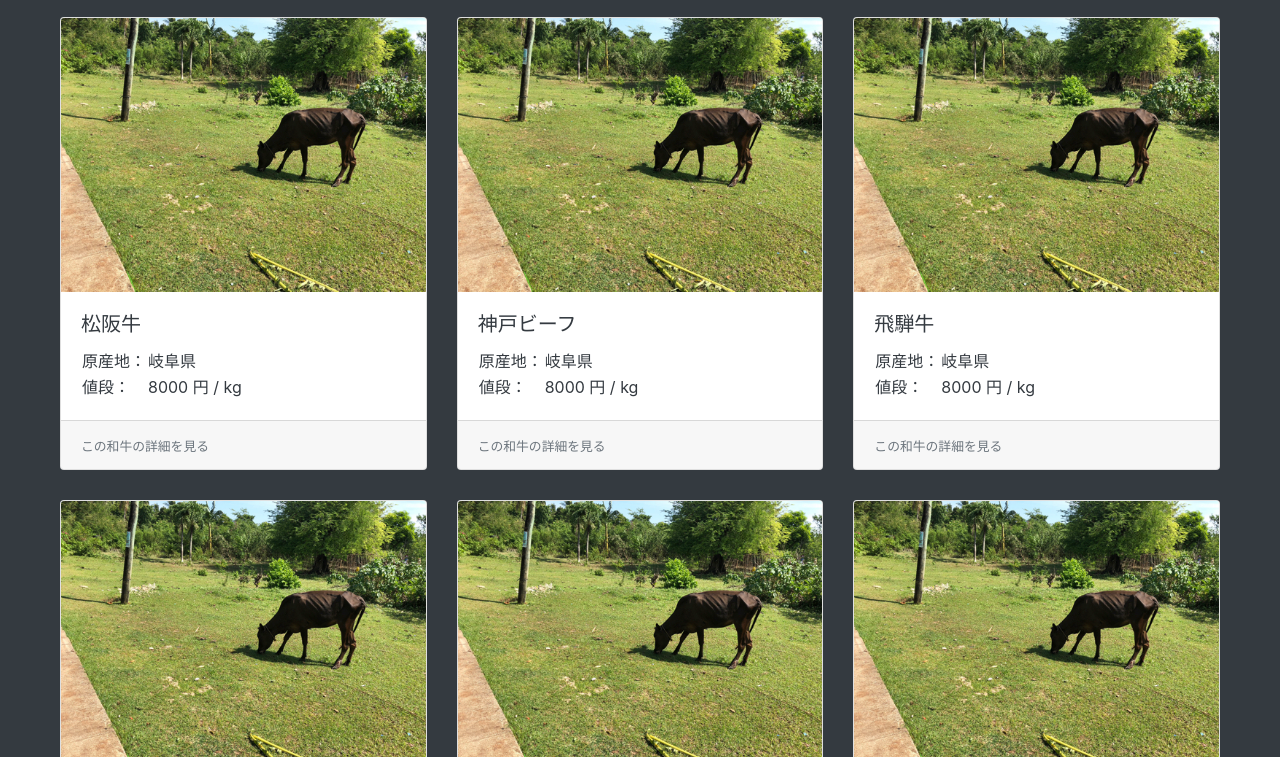
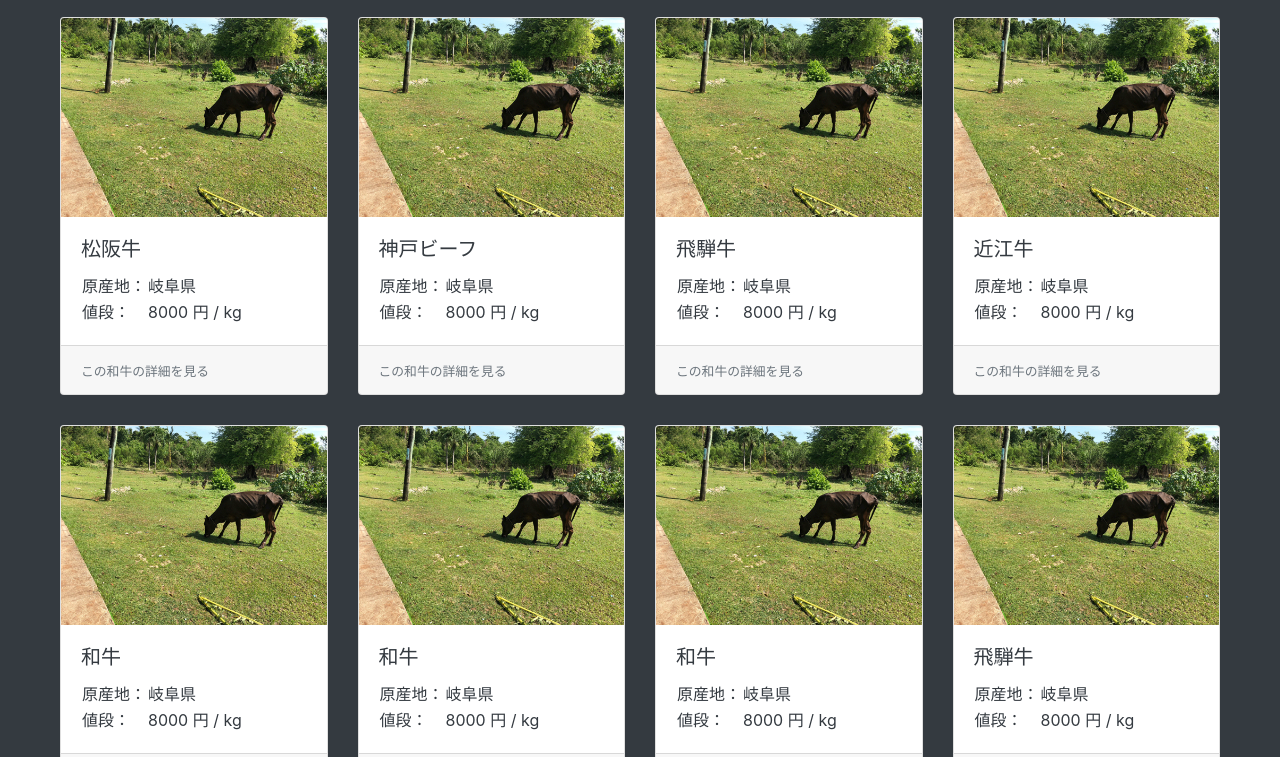
Before and after one commit to ryunosuke35/wagyu_price, a plain HTML site: page index.html in a window 1280 px wide. Shown: the part 43-800 px from the top of the page. Drawn offline with Linux system fonts and the light colour scheme.

Commit message:
1行あたりのカード枚数を4枚に変更

```diff
--- a/index.html
+++ b/index.html
@@ -85,6 +85,25 @@
           <small class="text-muted">この和牛の詳細を見る</small>
         </div>
       </a>
+      <a href="#" class="card">
+        <img class="card-img-top" src="img/ph_beaf.jpg">
+        <div class="card-body">
+          <h5 class="card-title">近江牛</h5>
+          <table>
+            <tr>
+              <td>原産地： </td>
+              <td>岐阜県</td>
+            </tr>
+            <tr>
+              <td>値段： </td>
+              <td>8000 円 / kg</td>
+            </tr>
+          </table>
+        </div>
+        <div class="card-footer">
+          <small class="text-muted">この和牛の詳細を見る</small>
+        </div>
+      </a>
     </div>
     <div class="card-deck row">
       <a href="#" class="card">
@@ -129,6 +148,25 @@
         <img class="card-img-top" src="img/ph_beaf.jpg">
         <div class="card-body">
           <h5 class="card-title">和牛</h5>
+          <table>
+            <tr>
+              <td>原産地： </td>
+              <td>岐阜県</td>
+            </tr>
+            <tr>
+              <td>値段： </td>
+              <td>8000 円 / kg</td>
+            </tr>
+          </table>
+        </div>
+        <div class="card-footer">
+          <small class="text-muted">この和牛の詳細を見る</small>
+        </div>
+      </a>
+      <a href="#" class="card">
+        <img class="card-img-top" src="img/ph_beaf.jpg">
+        <div class="card-body">
+          <h5 class="card-title">飛騨牛</h5>
           <table>
             <tr>
               <td>原産地： </td>
```
